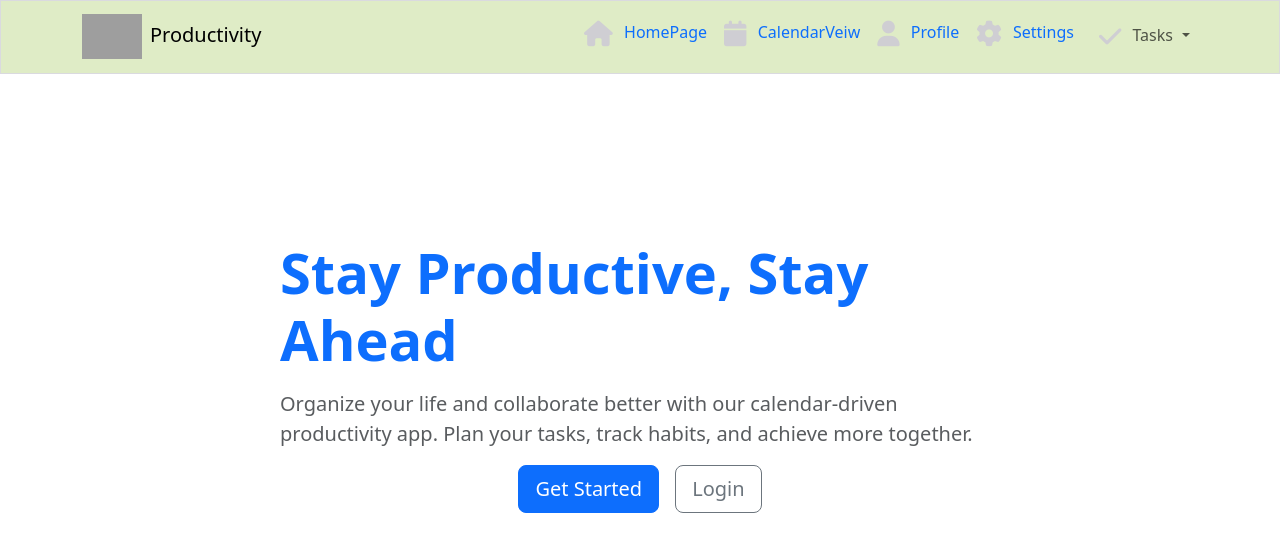
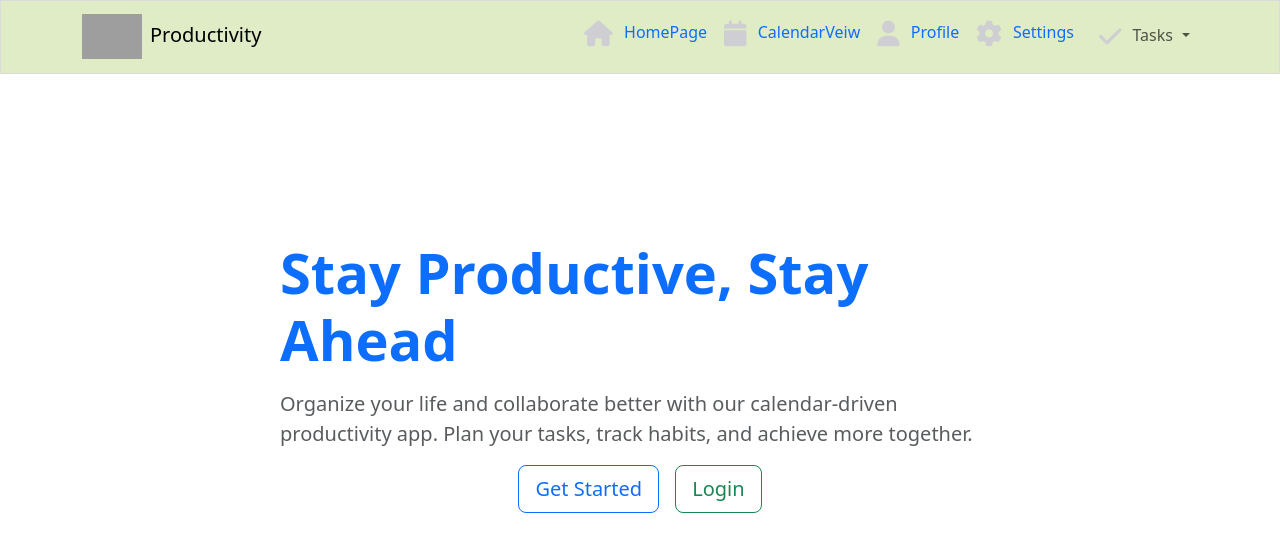
Before and after one commit to yohannes2025/pp5_productivity_app_frontend, a React (Create React App) app: page / in a window 1280 px wide. Shown: the top 552 px of the page. Built offline with nearby package versions, Linux system fonts and the light colour scheme; grey boxes are pictures that could not be loaded.

Commit message:
Change Login and Get Started buttons making appealing to the visitor

```diff
--- a/src/components/HomePage.js
+++ b/src/components/HomePage.js
@@ -23,12 +23,12 @@ const HomePage = () => {
             </p>
             <div className="d-flex justify-content-center gap-3 mt-3">
               <Link to="/register">
-                <Button variant="primary" size="lg">
+                <Button variant="outline-primary" size="lg">
                   Get Started
                 </Button>
               </Link>
               <Link to="/login">
-                <Button variant="outline-secondary" size="lg">
+                <Button variant="outline-success" size="lg">
                   Login
                 </Button>
               </Link>
```
